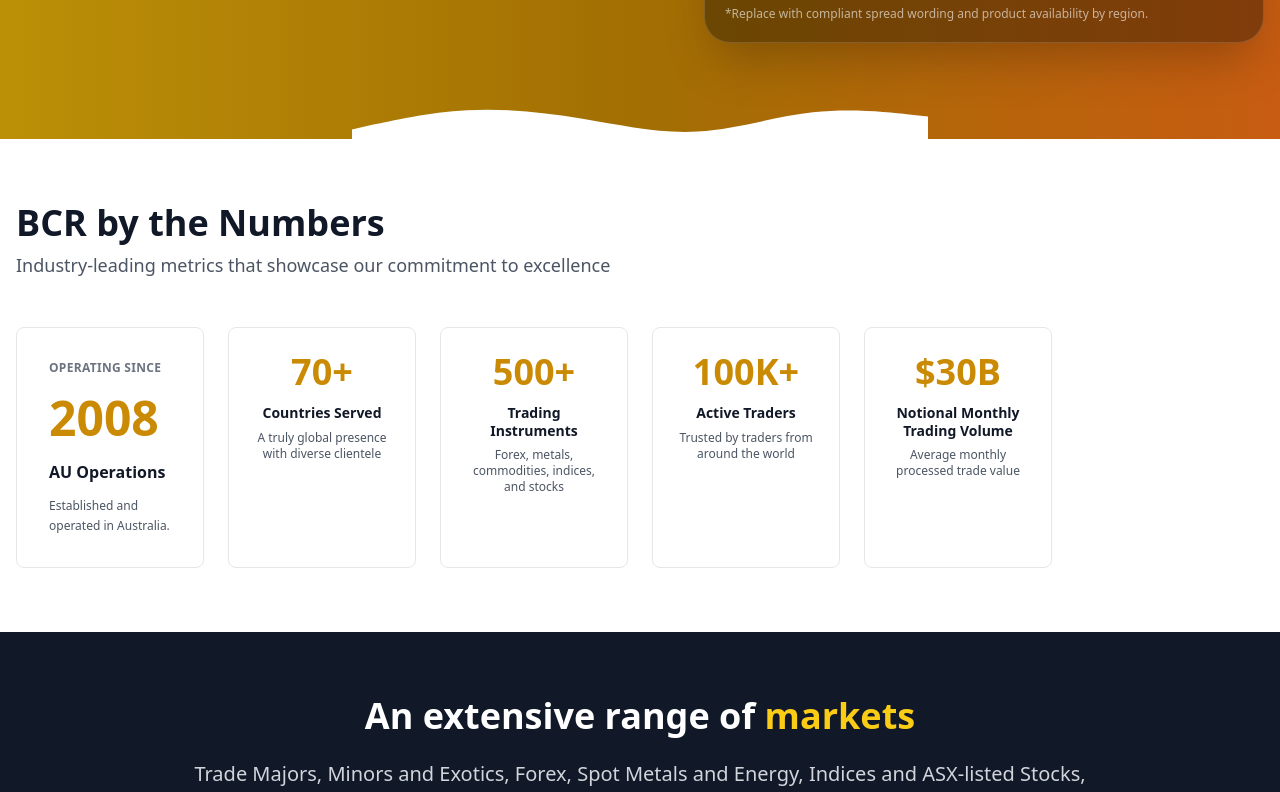
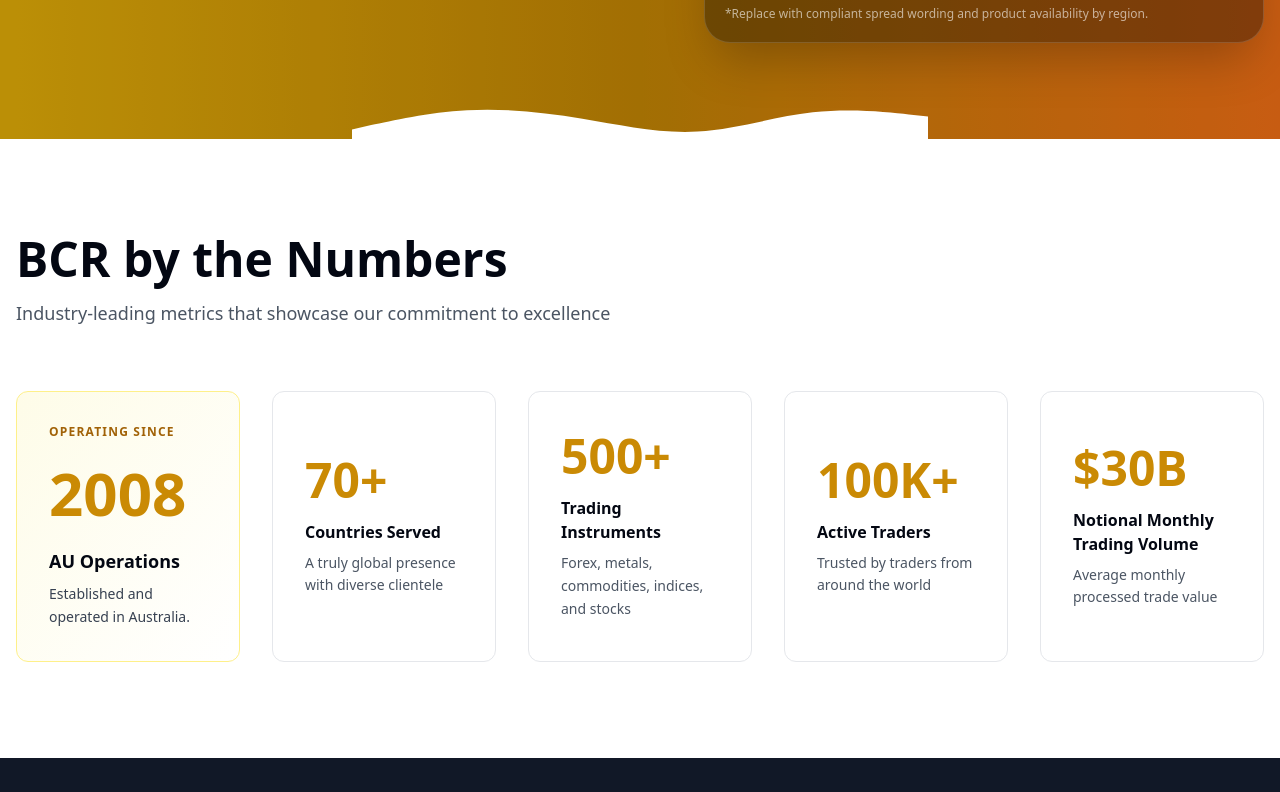
Before and after one commit to moseswong1/BCR, a Next.js app in the folder bcr-website/: page /BCR/ in a window 1280 px wide. Shown: the part 760-1552 px from the top of the page. Built offline with nearby package versions, Linux system fonts and the light colour scheme.

Commit message:
Improve stats section formatting and visual hierarchy

```diff
--- a/bcr-website/src/app/about/page.tsx
+++ b/bcr-website/src/app/about/page.tsx
@@ -80,9 +80,9 @@
           </section>
 
           {/* Key Stats */}
-          <section className="bg-gradient-to-r from-indigo-50 to-purple-50 rounded-lg p-8">
-            <h2 className="text-2xl font-bold text-slate-900 mb-8">BCR by the Numbers</h2>
-            <div className="grid grid-cols-1 md:grid-cols-2 gap-8">
+          <section className="py-12">
+            <h2 className="text-3xl font-bold text-gray-950 mb-10">BCR by the Numbers</h2>
+            <div className="grid grid-cols-1 md:grid-cols-2 lg:grid-cols-5 gap-8">
               {[
                 {
                   stat: "2008",
@@ -113,23 +113,31 @@
                 }
               ].map((item, idx) => (
                 item.isFeature ? (
-                  <div key={idx} className="bg-white rounded-lg p-8 shadow-sm flex flex-col justify-center">
-                    <div className="space-y-3">
-                      <p className="text-xs font-semibold uppercase tracking-wide text-slate-500">
+                  <div key={idx} className="p-8 bg-gradient-to-br from-indigo-50 to-white border border-indigo-200 rounded-xl hover:shadow-lg transition-all duration-300 flex flex-col justify-center">
+                    <div className="space-y-4">
+                      <p className="text-xs font-semibold uppercase tracking-widest text-indigo-700">
                         {item.eyebrow}
                       </p>
                       <div>
-                        <span className="text-5xl font-bold text-indigo-600 leading-tight">{item.stat}</span>
+                        <span className="text-6xl font-black text-indigo-600 leading-tight">{item.stat}</span>
                       </div>
-                      <h3 className="font-semibold text-slate-900 text-base">{item.label}</h3>
-                      <p className="text-sm text-slate-600 leading-relaxed">{item.description}</p>
+                      <div>
+                        <h3 className="text-lg font-bold text-gray-950 mb-2">{item.label}</h3>
+                        <p className="text-sm text-gray-700 leading-relaxed">{item.description}</p>
+                      </div>
                     </div>
                   </div>
                 ) : (
-                  <div key={idx} className="bg-white rounded-lg p-6 shadow-sm">
-                    <div className="text-4xl font-bold text-indigo-600 mb-2">{item.stat}</div>
-                    <h3 className="font-semibold text-slate-900 mb-2">{item.label}</h3>
-                    <p className="text-sm text-slate-600">{item.description}</p>
+                  <div key={idx} className="p-8 bg-white border border-gray-200 rounded-xl hover:border-gray-300 hover:shadow-md transition-all duration-300 flex flex-col justify-center">
+                    <div className="space-y-4">
+                      <div>
+                        <span className="text-5xl font-black text-indigo-600">{item.stat}</span>
+                      </div>
+                      <div>
+                        <h3 className="text-base font-bold text-gray-950 mb-2">{item.label}</h3>
+                        <p className="text-sm text-gray-600 leading-relaxed">{item.description}</p>
+                      </div>
+                    </div>
                   </div>
                 )
               ))}
--- a/bcr-website/src/components/StatsSection.tsx
+++ b/bcr-website/src/components/StatsSection.tsx
@@ -30,55 +30,63 @@
   ];
 
   return (
-    <section className="py-16 bg-white">
+    <section className="py-24 bg-white">
       <div className="max-w-7xl mx-auto px-4">
-        <h2 className="text-4xl font-bold text-gray-900 mb-2">
+        <div className="mb-16">
+          <h2 className="text-5xl font-bold text-gray-950 mb-4">
             BCR by the Numbers
           </h2>
-        <p className="text-gray-600 text-lg mb-12">
+          <p className="text-gray-600 text-lg max-w-2xl">
             Industry-leading metrics that showcase our commitment to excellence
           </p>
+        </div>
 
-        <div className="grid grid-cols-2 md:grid-cols-3 lg:grid-cols-6 gap-6">
+        <div className="grid grid-cols-1 md:grid-cols-2 lg:grid-cols-5 gap-8">
           {stats.map((stat, idx) => (
             stat.isFeature ? (
               <div
                 key={idx}
-                className="p-8 border border-gray-200 rounded-lg hover:border-yellow-400 hover:shadow-md transition-all bg-white flex flex-col justify-center"
+                className="lg:col-span-1 p-8 bg-gradient-to-br from-yellow-50 to-white border border-yellow-200 rounded-xl hover:shadow-lg transition-all duration-300 flex flex-col justify-center"
               >
-                <div className="space-y-3">
-                  <p className="text-xs font-semibold uppercase tracking-wide text-gray-500">
+                <div className="space-y-4">
+                  <p className="text-xs font-semibold uppercase tracking-widest text-yellow-700">
                     {stat.eyebrow}
                   </p>
                   <div>
-                    <span className="text-5xl font-bold text-yellow-600 leading-tight">
+                    <span className="text-6xl font-black text-yellow-600 leading-tight">
                       {stat.value}
                     </span>
                   </div>
-                  <h3 className="text-base font-semibold text-gray-900">
+                  <div>
+                    <h3 className="text-lg font-bold text-gray-950 mb-2">
                       {stat.label}
                     </h3>
-                  <p className="text-xs text-gray-600 leading-relaxed">
+                    <p className="text-sm text-gray-700 leading-relaxed">
                       {stat.description}
                     </p>
+                  </div>
                 </div>
               </div>
             ) : (
               <div
                 key={idx}
-                className="text-center p-6 border border-gray-200 rounded-lg hover:border-yellow-400 hover:shadow-md transition-all bg-white"
+                className="p-8 bg-white border border-gray-200 rounded-xl hover:border-gray-300 hover:shadow-md transition-all duration-300 flex flex-col justify-center"
               >
-                <div className="mb-3">
-                  <span className="text-4xl font-bold text-yellow-600">
+                <div className="space-y-4">
+                  <div>
+                    <span className="text-5xl font-black text-yellow-600">
                       {stat.value}
                     </span>
                   </div>
-                <h3 className="text-sm font-bold text-gray-900 mb-2 leading-tight">
+                  <div>
+                    <h3 className="text-base font-bold text-gray-950 mb-2">
                       {stat.label}
                     </h3>
-                <p className="text-xs text-gray-600">
+                    <p className="text-sm text-gray-600 leading-relaxed">
                       {stat.description}
                     </p>
+                  </div>
+                </div>
               </div>
             )
           ))}
```
Lines whose indentation alone changed are shown as unchanged.
